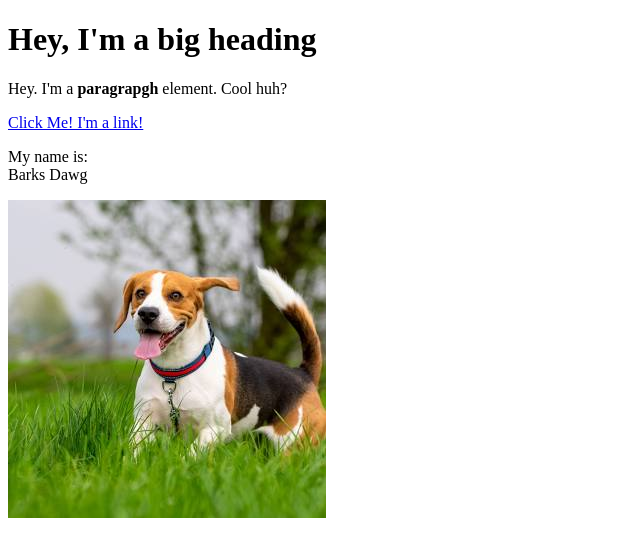
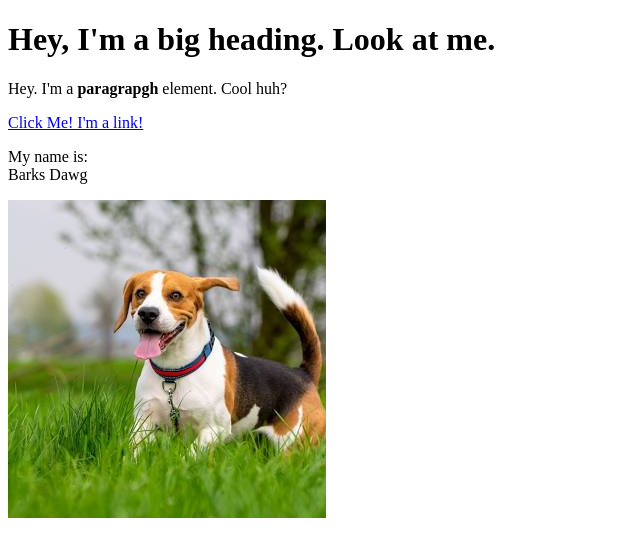
Before and after one commit to Barks123/Cartoon-hero, a plain HTML site: page test.html in a window 1280 px wide. Shown: the whole page, without its empty margins (0-640 px from the left). Drawn offline with Linux system fonts and the light colour scheme.

Commit message:
Added "fat" to the heading

```diff
--- a/test.html
+++ b/test.html
@@ -4,7 +4,7 @@
 	<title>Test Page</title>
 </head>
 <body>
-	<h1>Hey, I'm a big heading</h1>
+	<h1>Hey, I'm a big heading. Look at me.</h1>
 	<p>Hey. I'm a <b>paragrapgh</b> element. Cool huh?</p>
 	<a href="https://google.com" target="_blank" title="Let's go to Google">Click Me! I'm a link!</a>
 	<p>My name is:<br>
```
